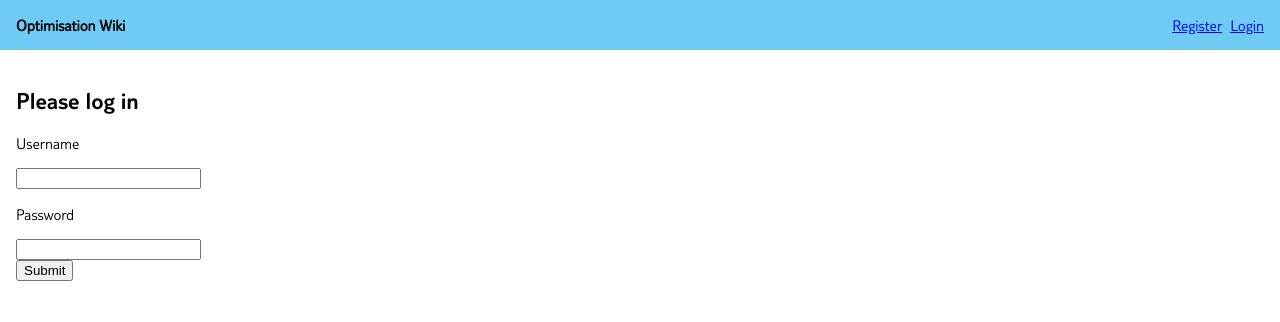
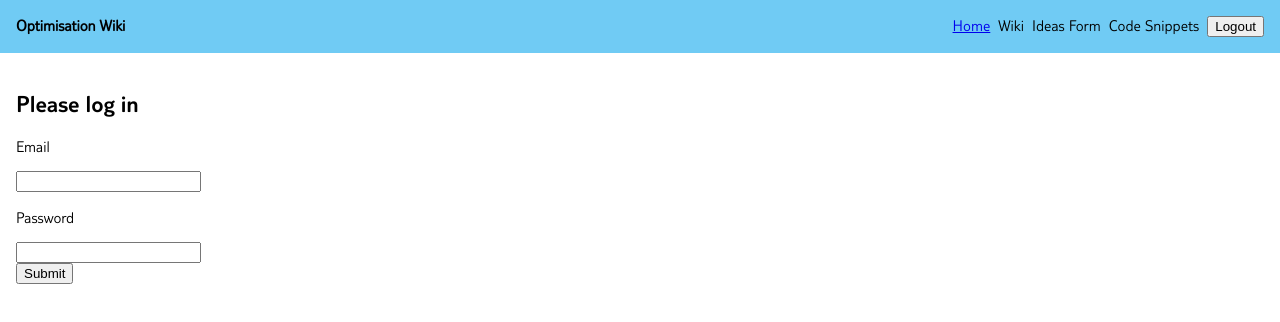
Before and after one commit to db001/opti-auth, a React (Create React App) app in the folder client/: page / in a window 1280 px wide. Shown: the top 322 px of the page. Built offline with nearby package versions, Linux system fonts and the light colour scheme.

Commit message:
Login working

```diff
--- a/client/package.json
+++ b/client/package.json
@@ -6,6 +6,7 @@
     "@testing-library/jest-dom": "^5.13.0",
     "@testing-library/react": "^11.2.7",
     "@testing-library/user-event": "^12.8.3",
+    "axios": "^0.21.1",
     "http-proxy-middleware": "^2.0.0",
     "react": "^17.0.2",
     "react-dom": "^17.0.2",
--- a/client/src/App.js
+++ b/client/src/App.js
@@ -1,23 +1,51 @@
+import React, { Component } from "react";
 import { BrowserRouter, Route } from "react-router-dom";
+
 import Login from "./components/login/Login";
 import Home from "./components/home/Home";
 import Register from "./components/register/Register";
 import Navbar from "./components/navbar/Navbar";
 
+import { userContext } from "./context/userContext";
+
 import "./App.css";
 
-const App = () => {
+class App extends Component {
+	constructor(props) {
+		super(props);
+
+		this.state = {
+			user: {},
+		};
+	}
+
+	setUser = (user) => {
+		this.setState((prevState) => ({ user }));
+	};
+
+	componentDidMount() {
+		return;
+	}
+
+	render() {
+		const { user } = this.state;
+		const { setUser } = this;
 		return (
+			<userContext.Provider value={{ user, setUser }}>
 				<BrowserRouter>
 					<Navbar />
 					<div id="page">
-				<Route exact path="/" component={Login} />
+						<Route exact path="/">
+							<Login />
+						</Route>
 						<Route exact path="/login" component={Login} />
 						<Route exact path="/home" component={Home} />
 						<Route exact path="/register" component={Register} />
 					</div>
 				</BrowserRouter>
+			</userContext.Provider>
 		);
-};
+	}
+}
 
 export default App;
--- a/client/src/components/login/Login.js
+++ b/client/src/components/login/Login.js
@@ -1,18 +1,57 @@
 import React, { Component } from "react";
+import axios from "axios";
+
+import { userContext } from "../../context/userContext";
 
 class Login extends Component {
+	static contextType = userContext;
+
+	constructor(props) {
+		super(props);
+
+		this.state = {
+			user: {},
+			email: "",
+			password: "",
+		};
+	}
+
+	loginUser = async (creds) => {
+		const res = await axios.post("/api/auth/register_login", creds);
+		return res.data.user;
+	};
+
+	handleSubmit = async (e) => {
+		e.preventDefault();
+		const { setUser } = this.context;
+		const { email, password } = this.state;
+		const loggedInUser = await this.loginUser({ email, password });
+		if (loggedInUser) {
+			setUser(loggedInUser);
+			this.props.history.push("/home");
+		}
+	};
+
+	onChangeHandler = (e) => {
+		const id = e.target.id;
+
+		this.setState({
+			[id]: e.target.value,
+		});
+	};
+
 	render() {
 		return (
 			<>
 				<h2>Please log in</h2>
-				<form>
+				<form onSubmit={this.handleSubmit}>
 					<label>
-						<p>Username</p>
-						<input type="text" />
+						<p>Email</p>
+						<input type="email" id="email" onChange={this.onChangeHandler} />
 					</label>
 					<label>
 						<p>Password</p>
-						<input type="password" />
+						<input type="password" id="password" onChange={this.onChangeHandler} />
 					</label>
 					<div>
 						<button type="submit">Submit</button>
--- a/client/src/components/navbar/Navbar.js
+++ b/client/src/components/navbar/Navbar.js
@@ -1,34 +1,50 @@
 import React, { Component } from "react";
 import { Link } from "react-router-dom";
+
+import { userContext } from "../../context/userContext";
 
 import "./Navbar.css";
 
 class Navbar extends Component {
+	static contextType = userContext;
+
 	state = {
-		auth: false,
+		user: {},
 	};
 
+	handleLogout = () => {
+		return;
+	};
+
+	componentDidMount() {
+		const { user } = this.context;
+		this.setState({ user });
+	}
+
 	renderContent() {
-		switch (this.state.auth) {
+		switch (this.state.user) {
 			case null:
 				return;
 			case false:
 				return [
-					<li>
+					<li key="registerLink">
 						<Link to="/register">Register</Link>
 					</li>,
-					<li>
+					<li key="loginLink">
 						<Link to="/login">Login</Link>
 					</li>,
 				];
 			default:
 				return [
-					<li>
+					<li key="homeLink">
 						<Link to="/home">Home</Link>
 					</li>,
-					<li>Wiki</li>,
-					<li>Ideas Form</li>,
-					<li>Code Snippets</li>,
+					<li key="wikiLink">Wiki</li>,
+					<li key="ideasLink">Ideas Form</li>,
+					<li key="codeLink">Code Snippets</li>,
+					<li key="logoutLink">
+						<button>Logout</button>
+					</li>,
 				];
 		}
 	}
--- /dev/null
+++ b/client/src/context/userContext.js
@@ -0,0 +1,8 @@
+import React from "react";
+
+const userContext = React.createContext({
+	user: {},
+	setUser: () => {},
+});
+
+export { userContext };
```
Also changed, not shown: 1 other file (tests, documents, lock files or other folders). Lines whose indentation alone changed are shown as unchanged.
